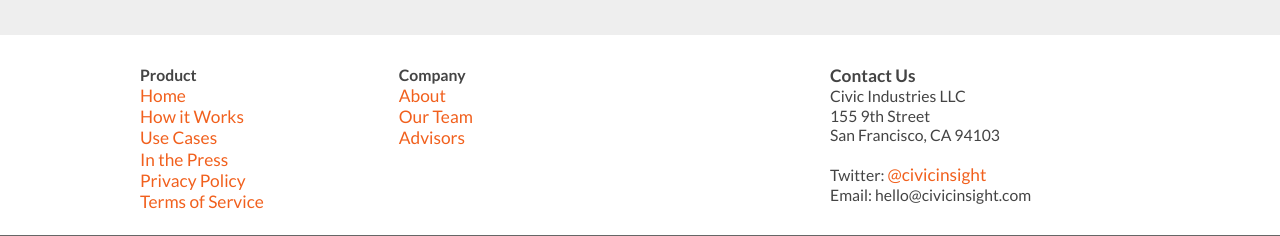
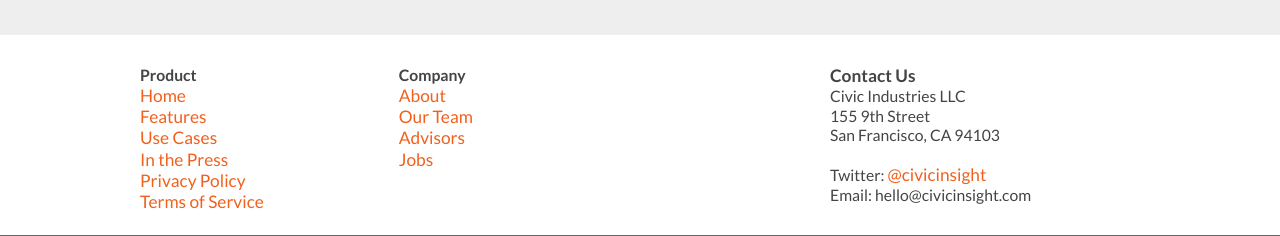
Before and after one commit to civicindustries/civicinsight.com, a Jekyll site: the page built from index.html, in a window 1280 px wide and 900 px high, scrolled down 4312 px, cut to the strip 385-900 px from the top of the window. Shown: the part 260-496 px from the top of the strip. Built offline with Jekyll 4.4.1, drawn with Linux system fonts in a browser that asks for light colours; nearby versions of some CDN libraries; library files that are not in the unit come from our copies; Markdown is read by kramdown in place of the engine named in the settings; comment, search, counter and statistics services are not loaded; some of the changed text lies outside the part shown.

Commit message:
minor adjustments to language

```diff
--- a/_includes/footer.html
+++ b/_includes/footer.html
@@ -9,7 +9,7 @@
           <strong>Product</strong>
             <ul>
               <li><a href="/index.html#">Home</a></li>
-              <li><a href="/index.html#features">How it Works</a></li>
+              <li><a href="/index.html#features">Features</a></li>
               <li><a href="/index.html#case-studies">Use Cases</a></li>
               <li><a href="/index.html#press">In the Press</a></li>
               <li><a href="/privacy.html">Privacy Policy</a></li>
@@ -22,9 +22,11 @@
         <div class="span3">
           <strong>Company</strong>
             <ul>
-              <li><a href="/about.html">About</a></li>
-              <li><a href="/about.html">Our Team</a></li>
-              <li><a href="/about.html#advisors">Advisors</a></li>
+              <li><a href="/about">About</a></li>
+              <li><a href="/about">Our Team</a></li>
+              <li><a href="/about#advisors">Advisors</a></li>
+              <li><a href="/jobs">Jobs</a></li>
+
               <!-- <li><a href="https://angel.co/civic-insight#startup_round[source_url]">Jobs</a></li>
               <li><a href="https://angel.co/civic-insight#startup_round[source_url]">Press</a></li> -->
             </ul>
--- a/_includes/header.html
+++ b/_includes/header.html
@@ -5,12 +5,12 @@
       <a href="/index.html"><img src="/images/logo.png" width="250px"></a>
     </div>
     <ul id="nav" style="float: right">
-      <li><a href="/index.html#product">How it Works</a></li>
-      <li><a href="/index.html#who-benefits">Who Benefits</a></li>
-      <li><a href="/index.html#case-studies">Use Cases</a></li>
-      <li><a href="/index.html#press">In the Press</a></li>
-      <li><a href="/index.html#pricing" class="hidden-xs hidden-sm">Pricing</a></li>
-      <li><a class="menu-button btn-glow primary btn-submit signup" href="/index.html#sign-up">SIGN UP</a></li>
+      <li><a href="/#product">Features</a></li>
+      <li><a href="/#who-benefits">Who Benefits</a></li>
+      <li><a href="/#case-studies">Use Cases</a></li>
+      <li><a href="/#press">Press</a></li>
+      <li><a href="/#pricing" class="hidden-xs hidden-sm">Pricing</a></li>
+      <li><a class="menu-button btn-glow primary btn-submit signup" href="/index.html#sign-up">Sign Up</a></li>
     </ul>
   </div>
 
--- a/_includes/meta.html
+++ b/_includes/meta.html
@@ -12,8 +12,8 @@
   <!-- CSS Code -->
 
   <link rel="shortcut icon" href="/images/favicon.png">
-  <link href="stylesheets/mailchimp.classic-081711.css" rel="stylesheet" type="text/css">
-  <link rel="stylesheet" href="stylesheets/bootstrap.min.css">
+  <link href="/stylesheets/mailchimp.classic-081711.css" rel="stylesheet" type="text/css">
+  <link rel="stylesheet" href="/stylesheets/bootstrap.min.css">
   <link href='http://fonts.googleapis.com/css?family=Lato:400,700,400italic' rel='stylesheet' type='text/css'>
   <link href="/stylesheets/font-awesome.css" rel="stylesheet">
 
```
